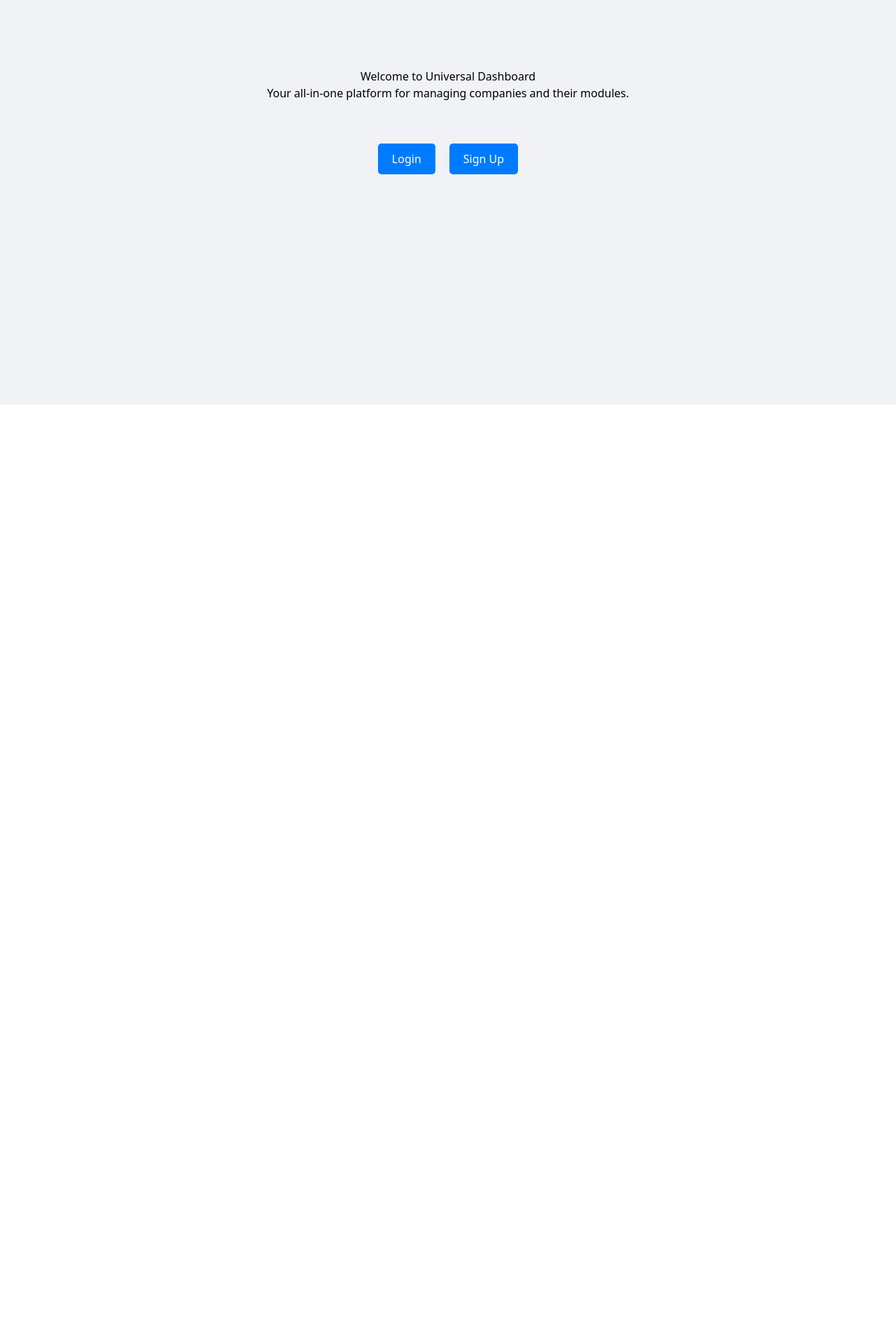
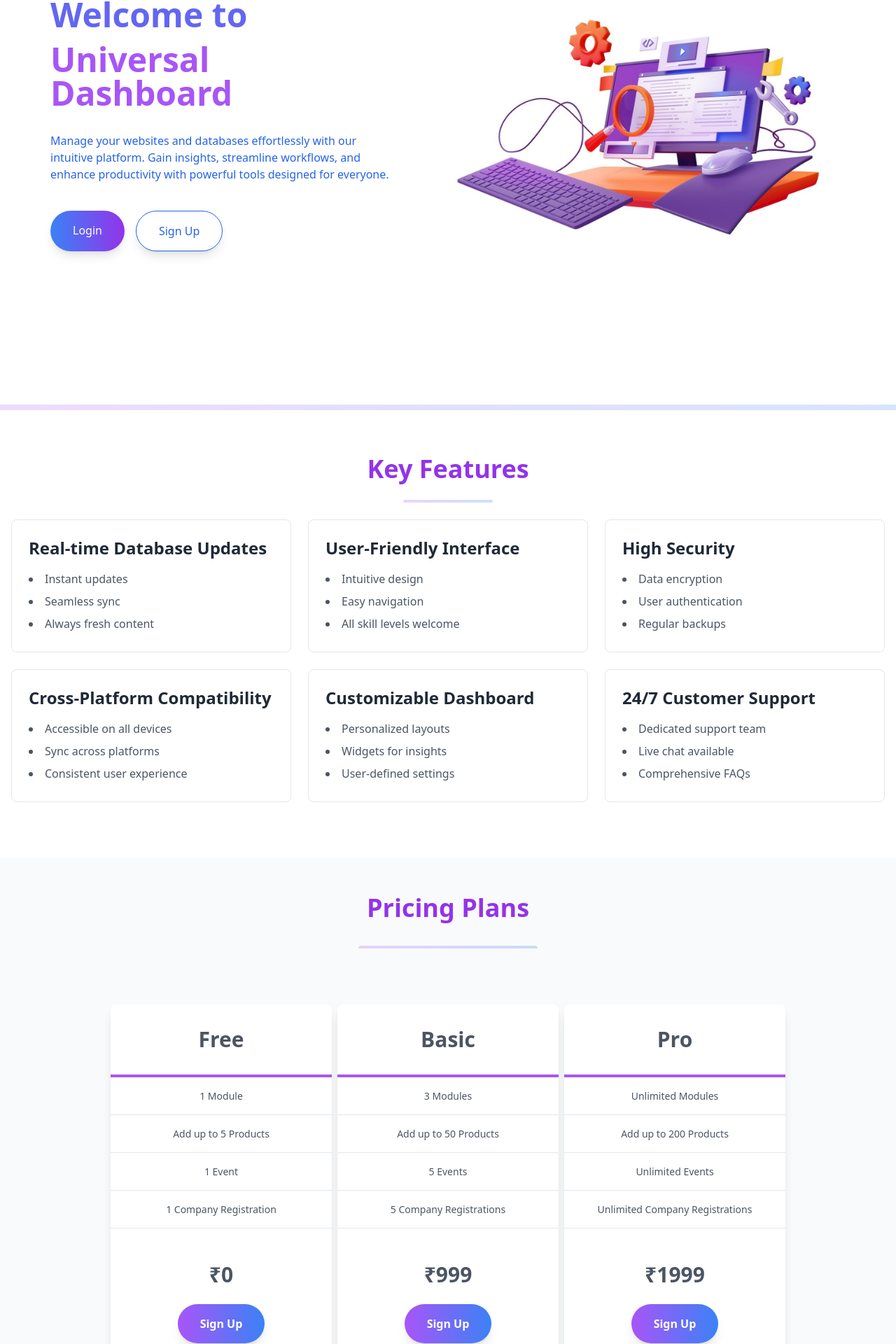
Before and after one commit to hereitskamal/dashboard_frontend, a React (Create React App) app: page / in a window 1280 px wide. Shown: the part 222-2142 px from the top of the page at 70% size. Before the commit the page ends 800 px from the top, so only its background shows below. Built offline with nearby package versions, Linux system fonts and the light colour scheme.

Commit message:
new update of loading

```diff
--- /dev/null
+++ b/src/components/landingPage/FeaturesSection.js
@@ -0,0 +1,80 @@
+// src/components/FeaturesSection.js
+import React from 'react';
+
+const FeaturesSection = () => {
+  const features = [
+    {
+      title: "Real-time Database Updates",
+      items: [
+        "Instant updates",
+        "Seamless sync",
+        "Always fresh content",
+      ]
+    },
+    {
+      title: "User-Friendly Interface",
+      items: [
+        "Intuitive design",
+        "Easy navigation",
+        "All skill levels welcome",
+      ]
+    },
+    {
+      title: "High Security",
+      items: [
+        "Data encryption",
+        "User authentication",
+        "Regular backups",
+      ]
+    },
+    {
+      title: "Cross-Platform Compatibility",
+      items: [
+        "Accessible on all devices",
+        "Sync across platforms",
+        "Consistent user experience",
+      ]
+    },
+    {
+      title: "Customizable Dashboard",
+      items: [
+        "Personalized layouts",
+        "Widgets for insights",
+        "User-defined settings",
+      ]
+    },
+    {
+      title: "24/7 Customer Support",
+      items: [
+        "Dedicated support team",
+        "Live chat available",
+        "Comprehensive FAQs",
+      ]
+    },
+  ];
+
+  return (
+    <section className="bg-white py-8">
+      <div className="container mx-auto px-4 pt-4 pb-12">
+        <h2 className="text-4xl font-bold text-center text-purple-600 mb-6">Key Features</h2>
+        <div className="w-full mb-6">
+          <div className="h-1 mx-auto bg-gradient-to-r from-purple-500 to-blue-500 w-32 opacity-25 rounded"></div>
+        </div>
+        <div className="grid grid-cols-1 sm:grid-cols-2 md:grid-cols-3 gap-6">
+          {features.map((feature, index) => (
+            <div key={index} className="bg-white border border-gray-200 rounded-lg p-6 hover:shadow-xl transition-shadow duration-300">
+              <h3 className="text-2xl text-gray-800 font-semibold mb-3">{feature.title}</h3>
+              <ul className="list-disc list-inside text-gray-600">
+                {feature.items.map((item, idx) => (
+                  <li key={idx} className="py-1">{item}</li>
+                ))}
+              </ul>
+            </div>
+          ))}
+        </div>
+      </div>
+    </section>
+  );
+};
+
+export default FeaturesSection;
--- /dev/null
+++ b/src/components/landingPage/HeroSection.js
@@ -0,0 +1,43 @@
+// src/components/HeroSection.js
+import React from 'react';
+import { Link } from 'react-router-dom';
+import landingImage from '../../assets/landingImage.jpg';
+
+const HeroSection = () => {
+  return (
+    <div className="relative px-12 flex h-[100vh] w-full">
+      {/* Top corner text */}
+      <div className="absolute top-4 left-4 bg-white  p-2">
+        <h2 className="text-2xl font-bold text-blue-600">Ultimate Dashboard</h2>
+      </div>
+
+      <div className="flex flex-col justify-center items-start p-6 text-blue-600">
+        <div className="flex flex-col max-w-[500px]">
+          <h1 className="text-5xl font-extrabold text-indigo-500 mb-4">Welcome to</h1>
+          <h1 className="text-5xl text-purple-500 font-extrabold mb-4">Universal Dashboard</h1>
+          <p className="py-4 mb-6">
+            Manage your websites and databases effortlessly with our intuitive platform.
+            Gain insights, streamline workflows, and enhance productivity with powerful tools designed for everyone.
+          </p>
+          <div className="flex space-x-4">
+            <Link to="/login" className="inline-block px-8 py-4 text-white bg-gradient-to-r from-blue-500 to-purple-600 rounded-full shadow-lg hover:bg-blue-700 transition">
+              Login
+            </Link>
+            <Link to="/signup" className="inline-block px-8 py-4 text-blue-600 bg-white border border-blue-600 rounded-full shadow-lg hover:bg-blue-600 hover:text-white transition">
+              Sign Up
+            </Link>
+          </div>
+        </div>
+      </div>
+      <div className="flex-1 flex items-center justify-center relative">
+        <img
+          src={landingImage}
+          alt="Landing"
+          className="object-contain max-h-full w-auto"
+        />
+      </div>
+    </div>
+  );
+};
+
+export default HeroSection;
--- /dev/null
+++ b/src/components/landingPage/PricingSection.js
@@ -0,0 +1,73 @@
+// src/components/PricingSection.js
+import React from 'react';
+import { Link } from 'react-router-dom';
+
+const PricingSection = () => {
+  const plans = [
+    {
+      name: "Free",
+      features: [
+        "1 Module",
+        "Add up to 5 Products",
+        "1 Event",
+        "1 Company Registration"
+      ],
+      price: "0",
+    },
+    {
+      name: "Basic",
+      features: [
+        "3 Modules",
+        "Add up to 50 Products",
+        "5 Events",
+        "5 Company Registrations"
+      ],
+      price: "999", // Example price in INR
+    },
+    {
+      name: "Pro",
+      features: [
+        "Unlimited Modules",
+        "Add up to 200 Products",
+        "Unlimited Events",
+        "Unlimited Company Registrations"
+      ],
+      price: "1999", // Example price in INR
+    },
+  ];
+
+  return (
+    <section className="bg-gray-50 py-8">
+      <div className="container mx-auto px-2 pt-4 pb-12 text-gray-800">
+        <h2 className="text-4xl font-bold leading-tight text-center text-purple-600 mb-8">Pricing Plans</h2>
+        <div className="w-full mb-4">
+          <div className="h-1 mx-auto bg-gradient-to-r from-purple-500 to-blue-500 w-64 opacity-25 my-0 py-0 rounded-t"></div>
+        </div>
+        <div className="flex flex-col lg:gap-2 sm:flex-row justify-center pt-12 my-12 sm:my-4">
+          {plans.map((plan, index) => (
+            <div key={index} className="flex flex-col w-5/6 lg:w-1/4 mx-auto lg:mx-0 rounded-lg bg-white mt-4 shadow-lg hover:shadow-xl transition-shadow duration-300">
+              <div className="flex-1 bg-white text-gray-600 rounded-t-lg overflow-hidden">
+                <div className="p-8 text-3xl font-bold text-center border-b-4 border-purple-500">{plan.name}</div>
+                <ul className="w-full text-center text-sm">
+                  {plan.features.map((feature, idx) => (
+                    <li key={idx} className="border-b py-4">{feature}</li>
+                  ))}
+                </ul>
+              </div>
+              <div className="flex-none mt-auto bg-white rounded-b-lg overflow-hidden p-6">
+                <div className="w-full pt-6 text-3xl text-gray-600 font-bold text-center">₹{plan.price}</div>
+                <div className="flex items-center justify-center">
+                  <Link to="/signup" className="mx-auto lg:mx-0 hover:underline bg-gradient-to-r from-purple-500 to-blue-500 text-white font-bold rounded-full my-6 py-4 px-8 shadow-lg transition transform hover:scale-105">
+                    Sign Up
+                  </Link>
+                </div>
+              </div>
+            </div>
+          ))}
+        </div>
+      </div>
+    </section>
+  );
+};
+
+export default PricingSection;
--- a/src/pages/LandingPage.js
+++ b/src/pages/LandingPage.js
@@ -1,52 +1,18 @@
 // src/pages/LandingPage.js
 import React from 'react';
-import { Link } from 'react-router-dom';
+import HeroSection from '../components/landingPage/HeroSection';
+import FeaturesSection from '../components/landingPage/FeaturesSection';
+import PricingSection from '../components/landingPage/PricingSection';
 
-function LandingPage() {
+const LandingPage = () => {
   return (
-    <div style={styles.container}>
-      <header style={styles.header}>
-        <h1>Welcome to Universal Dashboard</h1>
-        <p>Your all-in-one platform for managing companies and their modules.</p>
-      </header>
-      <div style={styles.buttonsContainer}>
-        <Link to="/login" style={styles.button}>Login</Link>
-        <Link to="/signup" style={styles.button}>Sign Up</Link>
-      </div>
+    <div className="relative">
+      <HeroSection />
+      <div className="w-full h-2 bg-gradient-to-r from-purple-500 to-blue-500 opacity-20 mb-4 shadow-inner"></div>
+      <FeaturesSection />
+      <PricingSection />
     </div>
   );
-}
-
-const styles = {
-  container: {
-    textAlign: 'center',
-    padding: '50px',
-    backgroundColor: '#f0f2f5',
-    height: '100vh',
-    display: 'flex',
-    flexDirection: 'column',
-    justifyContent: 'center',
-  },
-  header: {
-    marginBottom: '30px',
-  },
-  buttonsContainer: {
-    marginTop: '20px',
-  },
-  button: {
-    display: 'inline-block',
-    margin: '10px',
-    padding: '10px 20px',
-    fontSize: '16px',
-    color: '#fff',
-    backgroundColor: '#007bff',
-    textDecoration: 'none',
-    borderRadius: '5px',
-    transition: 'background-color 0.3s',
-  },
-  buttonHover: {
-    backgroundColor: '#0056b3',
-  }
 };
 
 export default LandingPage;
```
Also changed, not shown: src/assets/landingImage.jpg (added).
